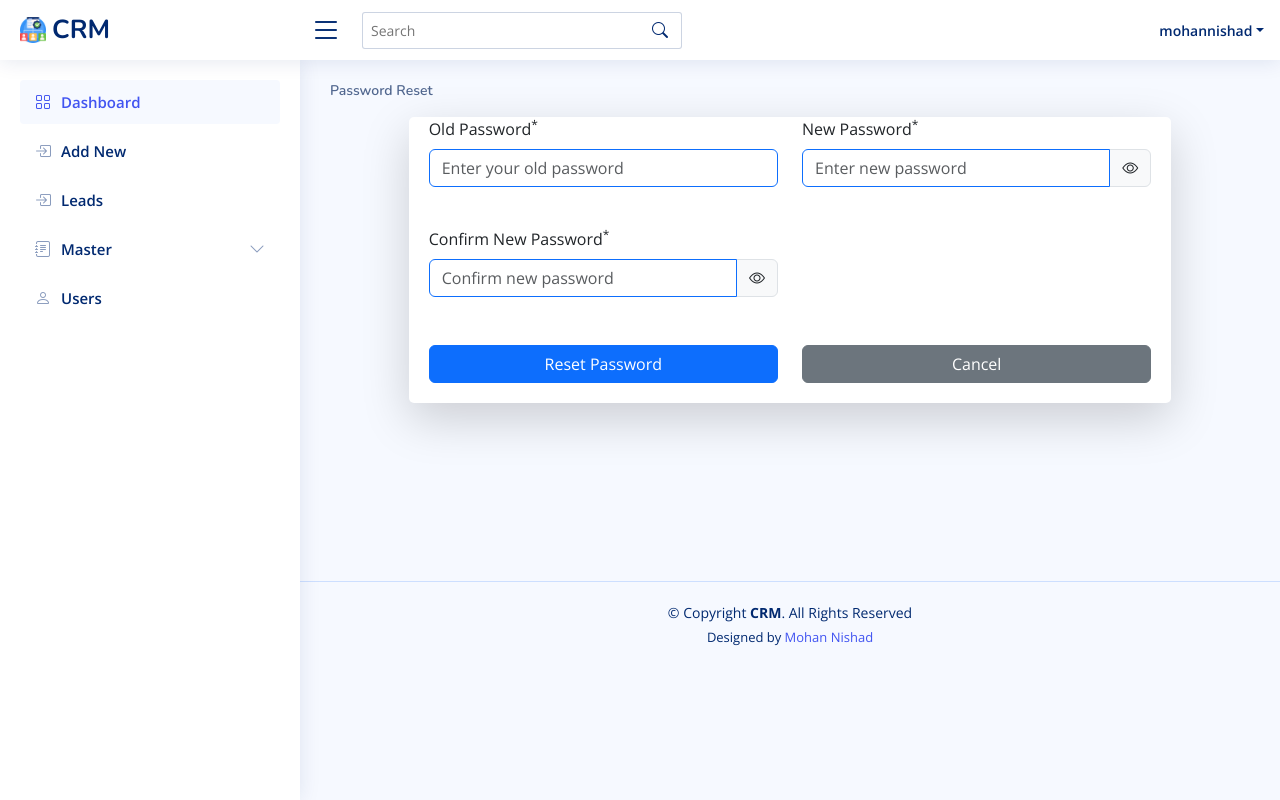
After one commit to pradeep122chaudhary/Bike_Store, a Django app: page /password-reset/ in a window 1280 px wide. The commit adds this page. Run offline with Django 5.2, Linux system fonts and the light colour scheme; a user stored in the database is signed in; some libraries are stand-ins or nearby versions.

Commit message:
add code logout, forgetpass, export data in excel

```diff
--- a/crm_system/settings.py
+++ b/crm_system/settings.py
@@ -75,6 +75,9 @@ TEMPLATES = [
 WSGI_APPLICATION = 'crm_system.wsgi.application'
 
 
+LOGIN_URL = '/'
+
+
 # Database
 # https://docs.djangoproject.com/en/5.1/ref/settings/#databases
 
--- /dev/null
+++ b/login/templates/password_reset.html
@@ -0,0 +1,202 @@
+{% extends 'base.html' %}
+{% load static %}
+
+{% block title %}CRM | Password Reset{% endblock title %}
+
+{% block content %}
+<div class="pagetitle">
+    <nav>
+        <ol class="breadcrumb">
+            <li class="breadcrumb-item active">Password Reset</li>
+        </ol>
+    </nav>
+</div>
+
+<section class="section">
+    <div class="row justify-content-center">
+        <div class="col-lg-10">
+            <div class="card shadow-lg">
+                <div class="card-body">
+                    <form id="password_reset_form" method="POST" novalidate>
+                        {% csrf_token %}
+                        <div class="row g-4">
+                            <!-- Old Password -->
+                            <div class="col-md-6">
+                                <label for="old_password" class="form-label">Old Password<sup>*</sup></label>
+                                <input type="password" class="form-control border-primary" name="old_password" id="old_password"
+                                       placeholder="Enter your old password" required>
+                                <div class="invalid-feedback">Please enter your old password.</div>
+                            </div>
+                            <!-- New Password -->
+                            <div class="col-md-6">
+                                <label for="new_password" class="form-label">New Password<sup>*</sup></label>
+                                <div class="input-group">
+                                    <input type="password" class="form-control border-primary" name="new_password" id="new_password"
+                                           placeholder="Enter new password" required>
+                                    <button type="button" class="input-group-text" id="show_new_password" onclick="togglePasswordVisibility('new_password', this)">
+                                        <i class="bi bi-eye" id="new_password_icon"></i> <!-- Eye icon -->
+                                    </button>
+                                </div>
+                                <div class="invalid-feedback" id="new_password_error">Password must be at least 8 characters long.</div>
+                            </div>
+                        </div>
+                        <div class="row g-4 mt-3">
+                            <!-- Confirm New Password -->
+                            <div class="col-md-6">
+                                <label for="confirm_password" class="form-label">Confirm New Password<sup>*</sup></label>
+                                <div class="input-group">
+                                    <input type="password" class="form-control border-primary" name="confirm_password" id="confirm_password"
+                                           placeholder="Confirm new password" required>
+                                    <button type="button" class="input-group-text" id="show_confirm_password" onclick="togglePasswordVisibility('confirm_password', this)">
+                                        <i class="bi bi-eye" id="confirm_password_icon"></i> <!-- Eye icon -->
+                                    </button>
+                                </div>
+                                <div class="invalid-feedback" id="confirm_password_error">Passwords do not match.</div>
+                            </div>
+                        </div>
+                        <div class="row g-4 mt-4">
+                            <!-- Buttons -->
+                            <div class="col-md-6">
+                                <button type="button" class="btn btn-primary w-100" onclick="submit_reset_form()">Reset Password</button>
+                            </div>
+                            <div class="col-md-6">
+                                <button type="reset" class="btn btn-secondary w-100">Cancel</button>
+                            </div>
+                        </div>
+                    </form>
+                </div>
+            </div>
+        </div>
+    </div>
+</section>
+
+<script src="https://cdn.jsdelivr.net/npm/sweetalert2@11"></script>
+<script src="https://code.jquery.com/jquery-3.6.0.min.js"></script>
+<!-- Bootstrap Icons CDN for the eye icon -->
+<link rel="stylesheet" href="https://cdn.jsdelivr.net/npm/bootstrap-icons/font/bootstrap-icons.css">
+
+<script>
+    document.getElementById('password_reset_form').addEventListener('submit', function(event) {
+        if (!this.checkValidity()) {
+            event.preventDefault();
+            event.stopPropagation();
+        }
+        this.classList.add('was-validated');
+    });
+
+    // Real-time validation for new password
+    document.getElementById('new_password').addEventListener('input', function() {
+        var newPassword = this.value;
+        if (newPassword.length < 8) {
+            document.getElementById('new_password_error').style.display = 'block';
+            document.getElementById('new_password').classList.add('is-invalid');
+        } else {
+            document.getElementById('new_password_error').style.display = 'none';
+            document.getElementById('new_password').classList.remove('is-invalid');
+        }
+    });
+
+    // Real-time validation for confirm password
+    document.getElementById('confirm_password').addEventListener('input', function() {
+        var newPassword = document.getElementById('new_password').value;
+        var confirmPassword = this.value;
+        if (confirmPassword !== newPassword) {
+            document.getElementById('confirm_password_error').style.display = 'block';
+            document.getElementById('confirm_password').classList.add('is-invalid');
+        } else {
+            document.getElementById('confirm_password_error').style.display = 'none';
+            document.getElementById('confirm_password').classList.remove('is-invalid');
+        }
+    });
+
+    // Function to toggle password visibility
+    function togglePasswordVisibility(inputId, iconElement) {
+        var passwordField = document.getElementById(inputId);
+        var icon = iconElement.querySelector('i');
+
+        // Toggle password visibility
+        if (passwordField.type === 'password') {
+            passwordField.type = 'text';
+            icon.classList.remove('bi-eye');
+            icon.classList.add('bi-eye-slash'); // Change icon to eye-slash
+        } else {
+            passwordField.type = 'password';
+            icon.classList.remove('bi-eye-slash');
+            icon.classList.add('bi-eye'); // Change icon back to eye
+        }
+    }
+
+    // Form submit logic
+    function submit_reset_form() {
+        var oldPassword = document.getElementById('old_password').value;
+        var newPassword = document.getElementById('new_password').value;
+        var confirmPassword = document.getElementById('confirm_password').value;
+
+        if (newPassword !== confirmPassword) {
+            Swal.fire('Error!', 'The new passwords do not match.', 'error');
+            return;
+        }
+
+        if (newPassword.length < 8) {
+            Swal.fire('Error!', 'The new password must be at least 8 characters long.', 'error');
+            return;
+        }
+
+        // Ask for confirmation before submitting
+        Swal.fire({
+            title: 'Confirm Password Reset',
+            text: 'Are you sure you want to reset your password?',
+            icon: 'question',
+            showCancelButton: true,
+            confirmButtonText: 'Yes, Reset',
+            cancelButtonText: 'Cancel',
+            customClass: {
+                confirmButton: 'btn btn-success',
+                cancelButton: 'btn btn-secondary'
+            },
+            buttonsStyling: false
+        }).then((result) => {
+            if (result.isConfirmed) {
+                // Proceed with the form submission via AJAX
+                var formData = $('#password_reset_form').serialize();
+
+                $.ajax({
+                    url: '{% url "password_reset" %}',  // Replace with actual URL name for password reset
+                    method: 'POST',
+                    data: formData,
+                    headers: {
+                        'X-CSRFToken': '{{ csrf_token }}'
+                    },
+                    beforeSend: function() {
+                        Swal.fire({
+                            title: 'Processing...',
+                            text: 'Please wait while we reset your password.',
+                            allowOutsideClick: false,
+                            didOpen: () => {
+                                Swal.showLoading();
+                            }
+                        });
+                    },
+                    success: function(response) {
+                        Swal.fire('Success!', response.message, 'success').then(() => {
+                            $('#password_reset_form')[0].reset();
+                        });
+                    },
+                    error: function(xhr, status, error) {
+                        // Handle error response from server
+                        var response = xhr.responseJSON;  // Parse the JSON response
+
+                        Swal.fire({
+                            title: 'Error!',
+                            text: response.message || 'Something went wrong. Please try again.',
+                            icon: 'error',
+                            confirmButtonText: 'Try Again'
+                        });
+                    }
+                });
+            }
+        });
+    }
+</script>
+
+{% endblock content %}
--- a/login/urls.py
+++ b/login/urls.py
@@ -1,7 +1,11 @@
 
 from django.urls import path
-from .views import LoginView
+from .views import LoginView,LogoutView,PasswordResetView
 urlpatterns = [
     path('', LoginView.as_view(), name='LoginView'),
+    path('logout/', LogoutView.as_view(), name='logout'),
+    path('password-reset/', PasswordResetView.as_view(), name='password_reset'),
+
+
 
 ]
--- a/login/views.py
+++ b/login/views.py
@@ -1,37 +1,92 @@
-# myapp/views.py
-from django.contrib.auth import authenticate, login
+from django.contrib.auth import authenticate, login,logout,update_session_auth_hash
 from django.shortcuts import redirect, render
 from django.contrib import messages
+from django.contrib.auth.models import User
 from django.views import View
-
+from django.contrib.auth.mixins import LoginRequiredMixin
+from django.http import JsonResponse
 
 class LoginView(View):
     template_name = 'login.html'
+
     def get(self, request):
-        return render(request, self.template_name)
+        if request.user.is_authenticated:
+            return redirect('Dashboard')
+
+        next_url = request.GET.get('next', '')
+
+        # Pass 'next' to the template context so that it can be used in the login form
+        return render(request, self.template_name, {'next': next_url})
+        # return render(request, self.template_name)
     def post(self, request):
-        email=request.POST.get('email')
-        password=request.POST.get('password')
-        return redirect('Dashboard')
-        print(email, password)
-        user = authenticate(self.request, email=email, password=password)
+        email = request.POST.get('email')
+        password = request.POST.get('password')
+
+        # Custom authentication using email
+        try:
+            user = User.objects.get(email=email)
+            user = authenticate(self.request, username=user.username, password=password)
+        except User.DoesNotExist:
+            user = None
+
         if user is not None:
             login(self.request, user)
-            print('hellow')
-    #         messages.success(self.request, "Login successful!")
-
-        return render(request, self.template_name)
+            messages.success(self.request, "Login successful!")
+            # return redirect('Dashboard')
+            next_url = request.POST.get('next', request.GET.get('next', 'Dashboard'))
+            return redirect(next_url)
+        else:
+            messages.error(self.request, "Invalid email or password.")
+            return render(request, self.template_name)
 
 
-    # def form_valid(self, form):
-    #     username =
+class LogoutView(View):
+    def get(self, request):
+        # Log the user out
+        logout(request)
 
-    #     if user is not None:
-    #          user = authenticate(self.request, username=username, password=password)
+        # Optionally add a message (e.g., "Logged out successfully")
+        messages.success(request, "You have been logged out successfully.")
 
-    #         login(self.request, user)
-    #         messages.success(self.request, "Login successful!")
-    #         return redirect('home')  # Redirect to home or dashboard
-    #     else:
-    #         messages.error(self.request, "Invalid username or password")
-    #         return self.form_invalid(form)
+        # Redirect to login page or home page
+        return redirect('LoginView')
+
+
+
+
+
+class PasswordResetView(LoginRequiredMixin, View):
+    # URL requires the user to be logged in
+    login_url = 'LoginView'
+
+    def get(self, request, *args, **kwargs):
+        """
+        Display the password reset form to the user.
+        """
+        return render(request, 'password_reset.html')
+
+    def post(self, request, *args, **kwargs):
+        """
+        Handle the password reset logic.
+        """
+        old_password = request.POST.get('old_password')
+        new_password = request.POST.get('new_password')
+        confirm_password = request.POST.get('confirm_password')
+
+        # Validate if new passwords match
+        if new_password != confirm_password:
+            return JsonResponse({'status': 'error', 'message': 'The new passwords do not match.'}, status=400)
+
+        # Authenticate the old password
+        user = authenticate(username=request.user.username, password=old_password)
+        if user is not None:
+            # Set new password
+            user.set_password(new_password)
+            user.save()
+
+            # Update session to prevent logout after password change
+            update_session_auth_hash(request, user)
+
+            return JsonResponse({'status': 'success', 'message': 'Your password has been reset successfully.'})
+        else:
+            return JsonResponse({'status': 'error', 'message': 'Old password is incorrect.'}, status=400)
--- a/orders/urls.py
+++ b/orders/urls.py
@@ -6,5 +6,7 @@ urlpatterns = [
     path('home/', views.Dashboard.as_view(), name='Dashboard'),
     path('new/lead/', views.AddNewLead.as_view(), name='AddNewLead'),
     path('leads/view', views.LeadsList.as_view(), name='LeadsList'),
+    path('export-leads-to-excel/', views.export_leads_to_excel, name='export_leads_to_excel'),
+
 
 ]
--- a/templates/base.html
+++ b/templates/base.html
@@ -68,7 +68,7 @@
 
           <a class="nav-link nav-profile d-flex align-items-center pe-0" href="#" data-bs-toggle="dropdown">
 
-            <span class="d-none d-md-block dropdown-toggle ps-2">Mohan</span>
+            <span class="d-none d-md-block dropdown-toggle ps-2">{{user}}</span>
           </a><!-- End Profile Iamge Icon -->
 
           <ul class="dropdown-menu dropdown-menu-end dropdown-menu-arrow profile">
@@ -91,9 +91,9 @@
             </li>
 
             <li>
-              <a class="dropdown-item d-flex align-items-center" href="">
+              <a class="dropdown-item d-flex align-items-center" href="{% url 'password_reset' %}">
                 <i class="bi bi-gear"></i>
-                <span>Account Settings</span>
+                <span>Forget Password</span>
               </a>
             </li>
             <li>
@@ -106,9 +106,9 @@
             </li>
 
             <li>
-              <a class="dropdown-item d-flex align-items-center" href="{% url 'LoginView' %}">
+              <a class="dropdown-item d-flex align-items-center" href="{% url 'logout' %}">
                 <i class="bi bi-box-arrow-right"></i>
-                <span class="text-color-ranger">Sign Out</span>
+                <span class="text-color-ranger">Log Out</span>
               </a>
             </li>
 
```
Also changed, not shown: login/templates/login.html (+26 -4 lines), orders/templates/leads_list.html (+90 -7 lines), orders/views.py (+52 -7 lines).
